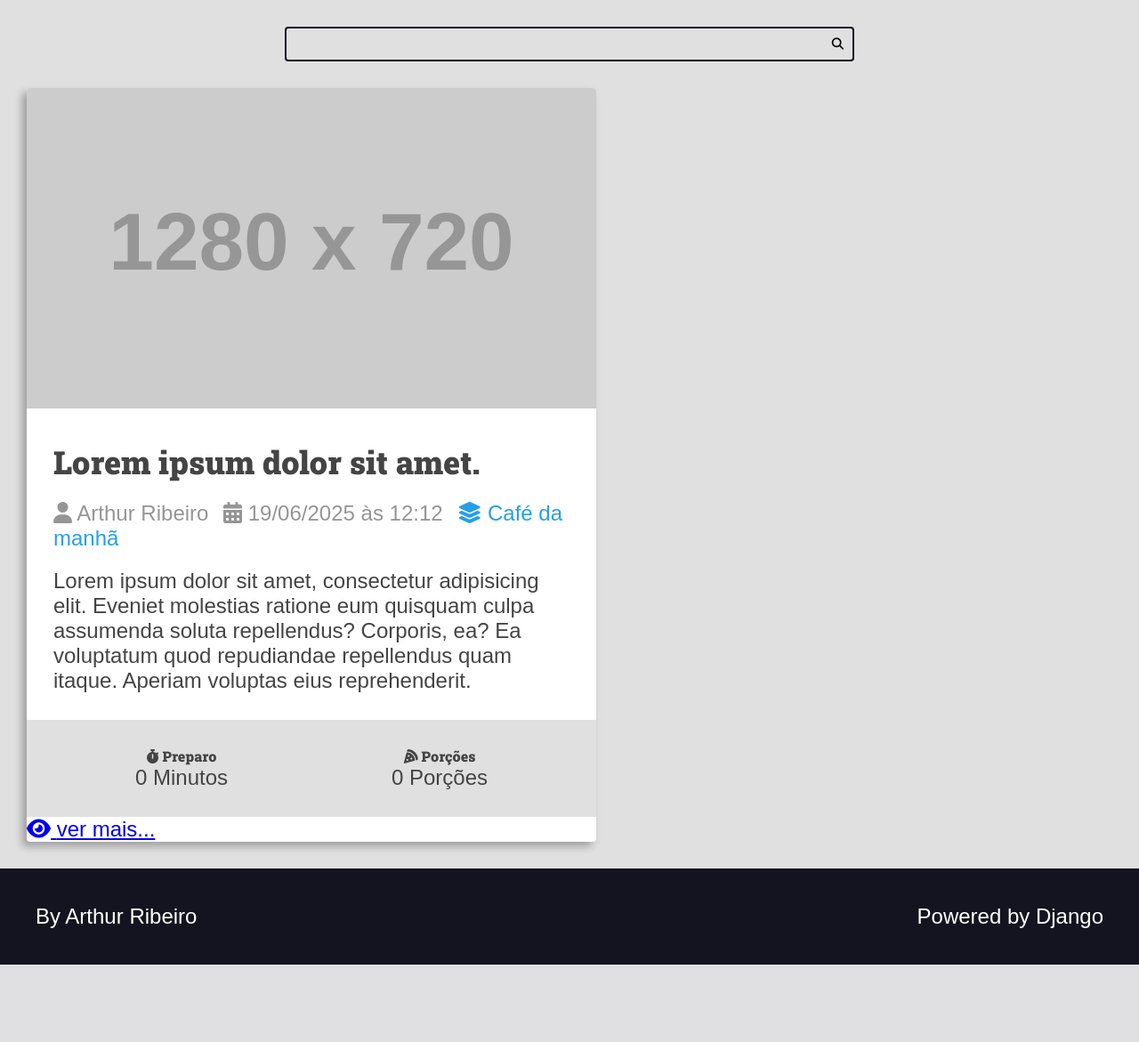
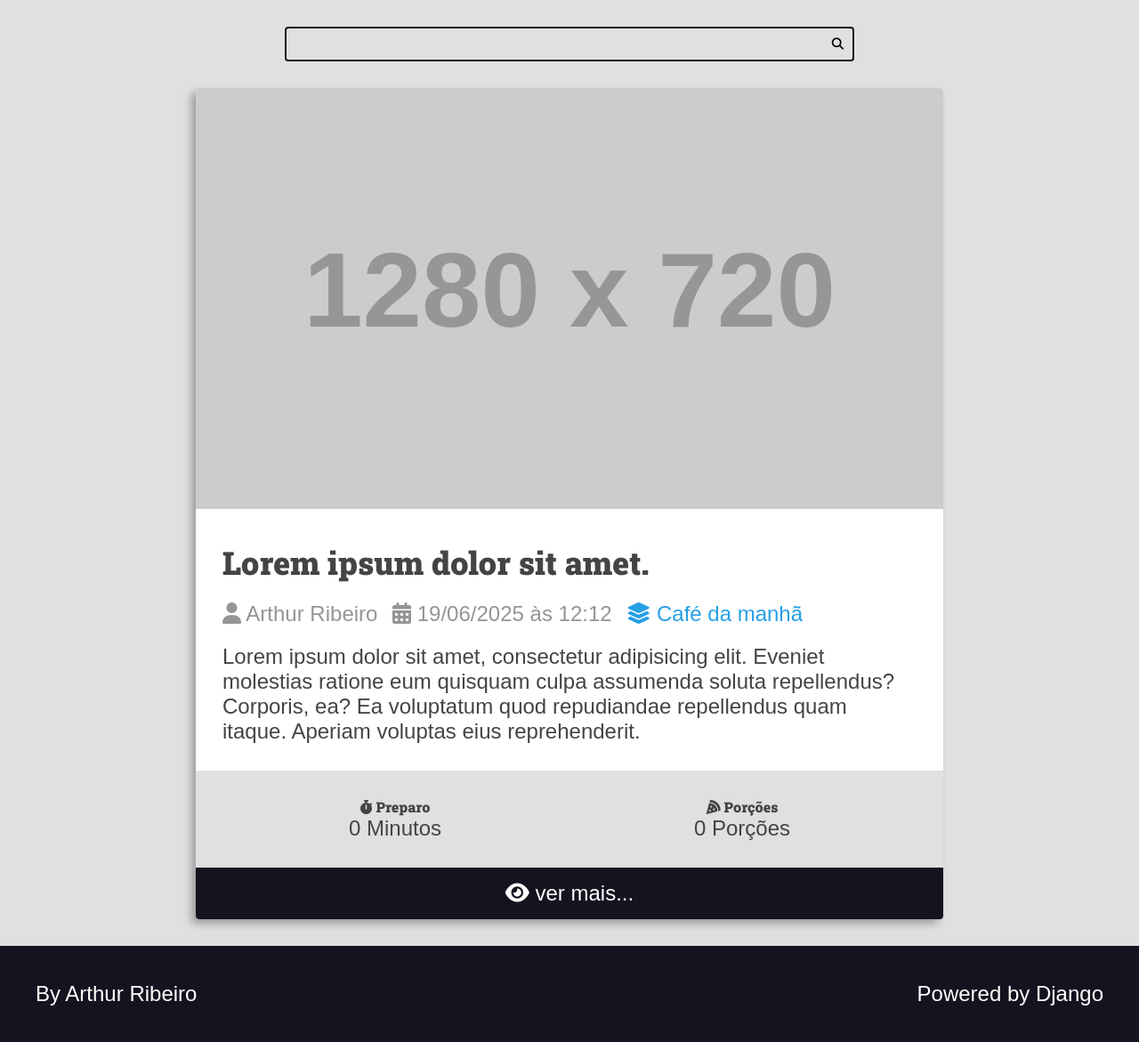
Before and after one commit to ribeiro-7/projeto-receitas, a Django app: page /receitas/1/ in a window 1280 px wide. Shown: the part 113-1284 px from the top of the page at 89% size. Before the commit the page ends 1197 px from the top, so only its background shows below. Run offline with Django 5.2, Linux system fonts and the light colour scheme; grey boxes labelled with a size stand in for pictures from a placeholder-image service; some libraries are stand-ins or nearby versions.

Commit message:
Implementando css para card unico de receita

```diff
--- a/receitasapp/static/receitas/css/style.css
+++ b/receitasapp/static/receitas/css/style.css
@@ -217,7 +217,7 @@ h6{
     font-size: 1.6rem;
 }
 
-.recipe-footer a {
+.receita-footer a {
     background: var(--color-primary-dark);
     display: block;
     color: var(--color-white);
@@ -227,8 +227,19 @@ h6{
     transition: all 300ms ease-in-out
 }
 
-.recipe-footer a:hover {
+.receita-footer a:hover {
     filter: brightness(2);
+}
+
+.main-content-detail .receita-list-item {
+    max-width: 84rem;
+    margin: 0 auto;
+
+}
+
+.main-content.detail .receita-list-item:hover {
+    transform: scale(1);
+    box-shadow: -5px 5px 15px rgba(0, 0, 0, .2);
 }
 
 .main-footer {
```
